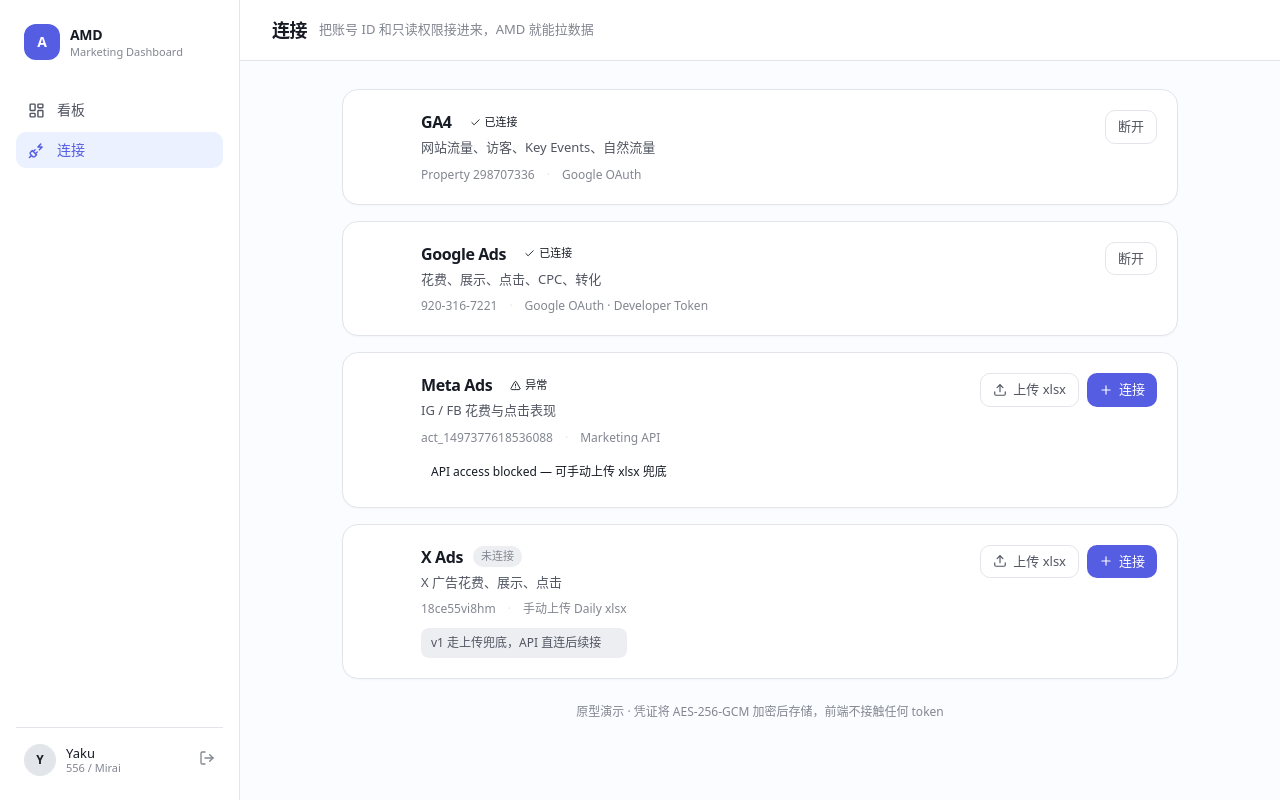
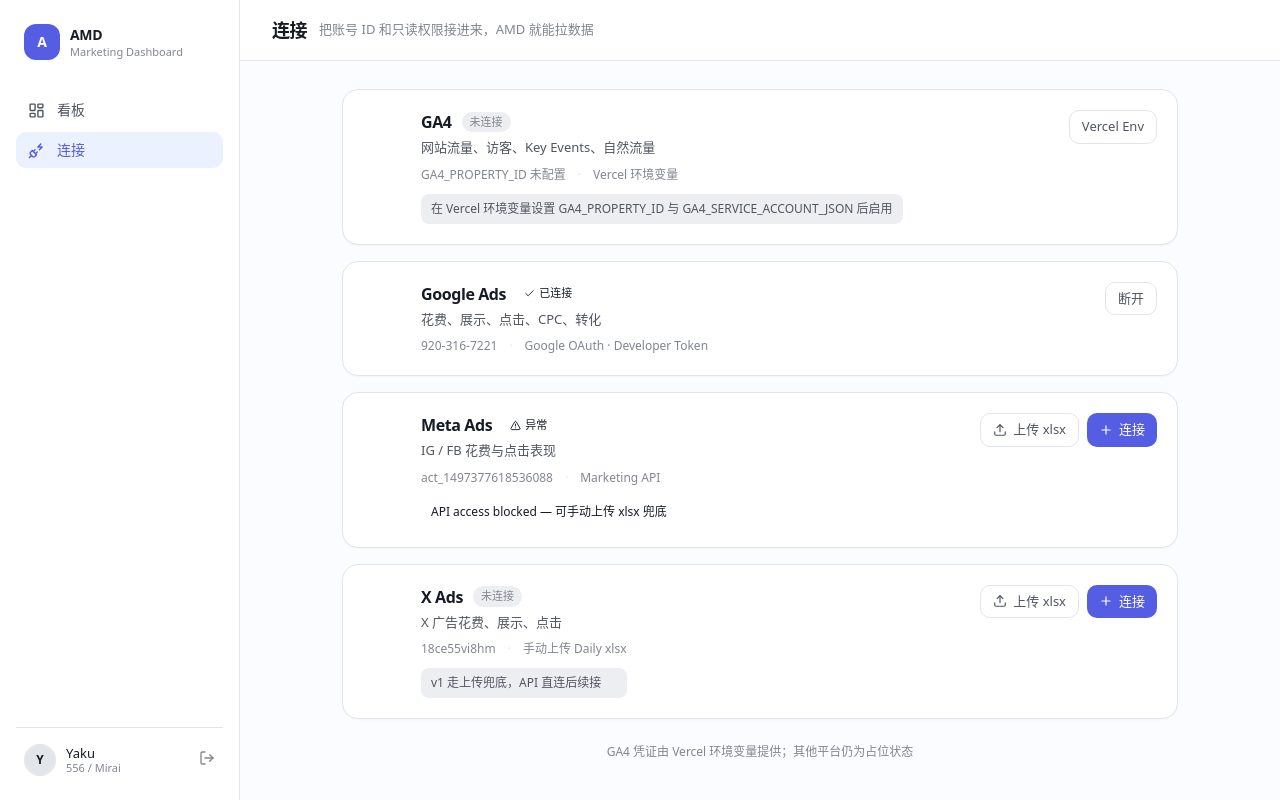
Before and after one commit to jasonhnd/amd, a Next.js app: page /connections in a window 1280 px wide. Built offline with nearby package versions, Linux system fonts and the light colour scheme.

Commit message:
feat: connections page GA4 status + deploy readiness (closes #4)

```diff
--- /dev/null
+++ b/app/(app)/connections/actions.ts
@@ -0,0 +1,13 @@
+'use server'
+
+import { getGa4Credentials } from '@/lib/ga4-config'
+import { ga4Status } from '@/lib/connectors'
+
+export async function testGa4(): Promise<{ ok: boolean; error?: string }> {
+  const credentials = getGa4Credentials()
+  if (!credentials) {
+    return { ok: false, error: '未配置 GA4 环境变量' }
+  }
+
+  return ga4Status(credentials)
+}
--- a/app/(app)/connections/page.tsx
+++ b/app/(app)/connections/page.tsx
@@ -1,7 +1,26 @@
 import { connections, STATUS_META } from '@/lib/connections'
+import { getGa4Credentials, isGa4Configured } from '@/lib/ga4-config'
 import { Check, AlertTriangle, Plus, Upload } from 'lucide-react'
 
 export default function ConnectionsPage() {
+  const ga4Configured = isGa4Configured()
+  const ga4Credentials = getGa4Credentials()
+  const visibleConnections = connections.map((connection) => {
+    if (connection.key !== 'ga4') {
+      return connection
+    }
+
+    return {
+      ...connection,
+      accountId: ga4Credentials ? `Property ${ga4Credentials.propertyId}` : 'GA4_PROPERTY_ID 未配置',
+      status: ga4Configured ? 'connected' : 'disconnected',
+      method: 'Vercel 环境变量',
+      note: ga4Configured
+        ? 'GA4_PROPERTY_ID 与 GA4_SERVICE_ACCOUNT_JSON 已配置，凭证只在服务端读取'
+        : '在 Vercel 环境变量设置 GA4_PROPERTY_ID 与 GA4_SERVICE_ACCOUNT_JSON 后启用',
+    } as const
+  })
+
   return (
     <>
       <div className="flex items-center gap-3 border-b bg-[var(--color-panel)] px-8 py-4">
@@ -13,7 +32,7 @@
 
       <div className="mx-auto max-w-[900px] px-8 py-7">
         <div className="grid gap-4">
-          {connections.map((c) => {
+          {visibleConnections.map((c) => {
             const meta = STATUS_META[c.status]
             return (
               <div
@@ -63,7 +82,15 @@
                   </div>
 
                   <div className="flex shrink-0 gap-2">
-                    {c.key === 'x_ads' || c.status === 'error' ? (
+                    {c.key === 'ga4' ? (
+                      <div
+                        className="rounded-lg border px-3 py-1.5 text-[13px] font-medium text-[var(--color-ink-soft)]"
+                        style={{ borderRadius: 10 }}
+                      >
+                        Vercel Env
+                      </div>
+                    ) : null}
+                    {c.key !== 'ga4' && (c.key === 'x_ads' || c.status === 'error') ? (
                       <button
                         className="flex items-center gap-1.5 rounded-lg border px-3 py-1.5 text-[13px] font-medium text-[var(--color-ink-soft)] transition-colors hover:bg-[var(--color-line-soft)]"
                         style={{ borderRadius: 10 }}
@@ -72,14 +99,15 @@
                         上传 xlsx
                       </button>
                     ) : null}
-                    {c.status === 'connected' ? (
+                    {c.key !== 'ga4' && c.status === 'connected' ? (
                       <button
                         className="rounded-lg border px-3 py-1.5 text-[13px] font-medium text-[var(--color-ink-soft)] transition-colors hover:bg-[var(--color-line-soft)]"
                         style={{ borderRadius: 10 }}
                       >
                         断开
                       </button>
-                    ) : (
+                    ) : null}
+                    {c.key !== 'ga4' && c.status !== 'connected' ? (
                       <button
                         className="flex items-center gap-1.5 rounded-lg px-3 py-1.5 text-[13px] font-medium text-white transition-opacity hover:opacity-90"
                         style={{ background: 'var(--color-accent)', borderRadius: 10 }}
@@ -87,7 +115,7 @@
                         <Plus size={14} />
                         连接
                       </button>
-                    )}
+                    ) : null}
                   </div>
                 </div>
               </div>
@@ -96,7 +124,7 @@
         </div>
 
         <p className="mt-6 text-center text-[12px] text-[var(--color-ink-faint)]">
-          原型演示 · 凭证将 AES-256-GCM 加密后存储，前端不接触任何 token
+          GA4 凭证由 Vercel 环境变量提供；其他平台仍为占位状态
         </p>
       </div>
     </>
```
